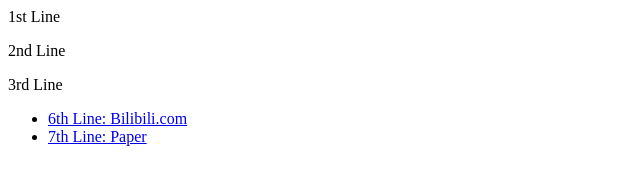
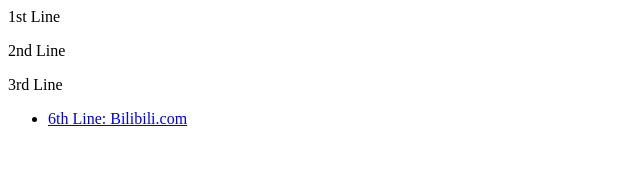
Before and after one commit to jiyundi/old, a plain HTML site: page index.html in a window 1280 px wide. Shown: the whole page, without its empty margins (0-640 px from the left). Drawn offline with Linux system fonts and the light colour scheme.

Commit message:
Update index.html

```diff
--- a/index.html
+++ b/index.html
@@ -4,5 +4,4 @@
 
 <ul>
   <li> <a href="https://space.bilibili.com/67983545"> 6th Line: Bilibili.com </a> </li>
-  <li> <a href="https://www.overleaf.com/project/60b6871d8740f57f5ba027c1"> 7th Line: Paper </a> </li>
 </ul>
```
